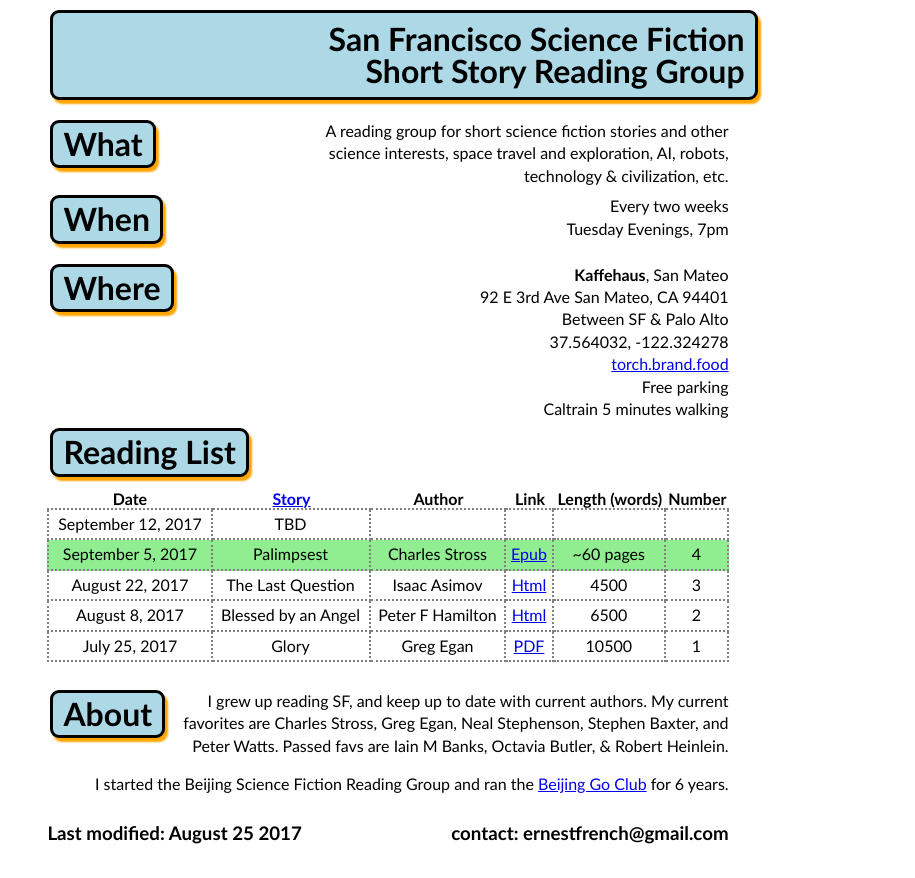
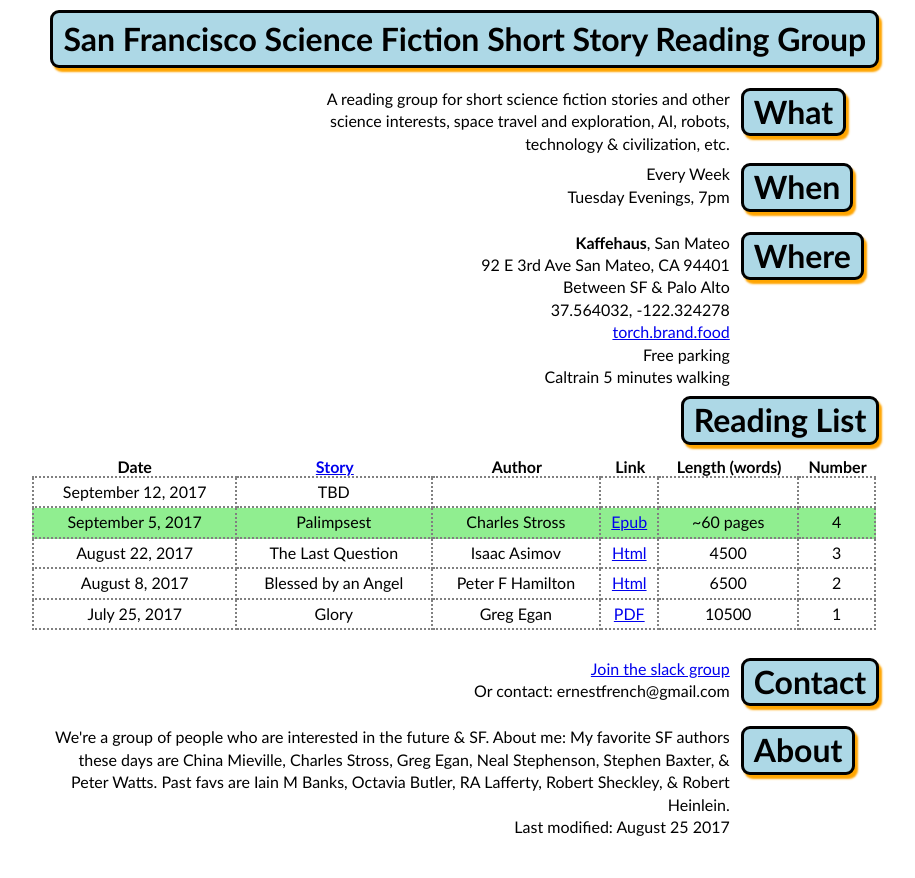
Before and after one commit to ernop/sfsfss.com, a plain HTML site: page index.html in a window 1280 px wide. Shown: the whole page, without its empty margins (252-1167 px from the left). Drawn offline with Linux system fonts and the light colour scheme.

Commit message:
some changes

```diff
--- a/css/all.css
+++ b/css/all.css
@@ -29,6 +29,7 @@ margin-right:12px;
 font-size:2.0em;
 background-color:lightblue;
 float:left;
+white-space:nowrap
 }
 
 
@@ -87,7 +88,7 @@ i {font-size:18px;}
 
 table {width:100%;}
 
-td {padding:3px 3px; line-height:1.4em;}
+td {padding:3px 3px; line-height:1.4em;vertical-align:top;}
 
 table.dotted{margin-bottom:20px;}
 
--- a/index.html
+++ b/index.html
@@ -3,37 +3,34 @@
     <link rel="stylesheet" href="css/all.css" type="text/css">
     <meta name="viewport" content="width=device-width, initial-scale=1.0">
     <title>San Francisco Science Fiction Short Story Reading Group</title>
-
 </head>
 <body>
 <div class="container">
 
 
 <table class=cl>
-<tr><td><h2 style="line-height:1em;text-align:right;float:left;width:100%;margin-top:5px;">San Francisco Science Fiction<br>Short Story Reading Group</h2></td></tr>
+<tr><td colspan=2><h2 style="line-height:1em;text-align:left;float:left;margin-top:5px;">San Francisco Science Fiction Short Story Reading Group</h2></td>
+</tr>
 <tr><td>
-<h2>What</h2>
+
 <div style="float:right;width:60%;">
 A reading group for short science fiction stories and other science interests, space travel and exploration, AI, robots, technology &amp; civilization, etc.
 </div>
-</td></tr>
+</td><td><h2>What</h2><td></tr>
 
 <tr><td>
-<h2>When</h2>
-Every two weeks<br>Tuesday Evenings, 7pm</td></tr>
-
+Every Week<br>Tuesday Evenings, 7pm</td>
+<td><h2>When</h2>
 
 <tr><td>
-<h2 style="float:left;">Where</h2>
-<b>Kaffehaus</b>, San Mateo<br>92 E 3rd Ave San Mateo, CA 94401<br>Between SF &amp; Palo Alto<br>37.564032, -122.324278<br><a href="https://map.what3words.com/torch.brand.food">torch.brand.food</a>
 
+<b>Kaffehaus</b>, San Mateo<br>92 E 3rd Ave San Mateo, CA 94401<br>Between SF &amp; Palo Alto<br>37.564032, -122.324278<br><a href="https://map.what3words.com/torch.brand.food">torch.brand.food</a><br>Free parking<br>Caltrain 5 minutes walking
+<td><h2 style="float:left;">Where</h2>
+<tr>
+<td colspan=2>
+<h2 style="float:right;">Reading List</h2>
+<table style="float:right;margin-right:15px;" class="cl dotted" cellpadding=0 cellspacing=0>
 
-
-<br>Free parking<br>Caltrain 5 minutes walking
-
-<tr><td>
-<h2>Reading List</h2>
-<table class="cl dotted" cellpadding=0 cellspacing=0>
 
 <th>Date</th><th><a href="stories">Story</a></th><th>Author</th><th>Link</th><th>Length (words)</th><th>Number
 <tr>
@@ -50,20 +47,27 @@ Every two weeks<br>Tuesday Evenings, 7pm</td></tr>
 <tr><td>July 25, 2017</td><td>Glory</td><td>Greg Egan</td><td><a href="http://outofthiseos.typepad.com/blog/files/GregEganGlory.pdf">PDF</a></td>
 <td>10500<td>1<!--5 e,d,l,w,a-->
 
+
 </tr></table>
 
 </dl>
-</td></tr>
+
+
+</tr>
 
 <tr><td>
-<h2>About</h2>
-I grew up reading SF, and keep up to date with current authors.  My current favorites are Charles Stross, Greg Egan, Neal Stephenson, Stephen Baxter, and Peter Watts.
-Passed favs are Iain M Banks, Octavia Butler, &amp; Robert Heinlein.
-<p>I started the Beijing Science Fiction Reading Group and ran the <a href="http://beijinggoclub.com">Beijing Go Club</a> for 6 years.</td></tr>
 
-<tr><td>
-<h3 style="float:right;">contact: ernestfrench@gmail.com</h3>
-<h3 style="text-align:left;float:left;">Last modified: August 25 2017</h3>
+<a href="https://join.slack.com/t/sfsfss/shared_invite/MjI1OTMyODAxOTM5LTE1MDI2NDY5MzctNGYwZjA3NDEyMQ">Join the slack group</a>
+<br>Or contact: ernestfrench@gmail.com
+</td><td><h2>Contact</h2></tr>
+
+<tr>
+<td>
+We're a group of people who are interested in the future &amp; SF.  About me: My favorite SF authors these days are China Mieville, Charles Stross, Greg Egan, Neal Stephenson, Stephen Baxter, &amp; Peter Watts.
+Past favs are Iain M Banks, Octavia Butler, RA Lafferty, Robert Sheckley, &amp; Robert Heinlein.<br>Last modified: August 25 2017
+</td>
+<td><h2>About</h2>
+<tr><td colspan=2>
 
 </td></tr>
 
```
